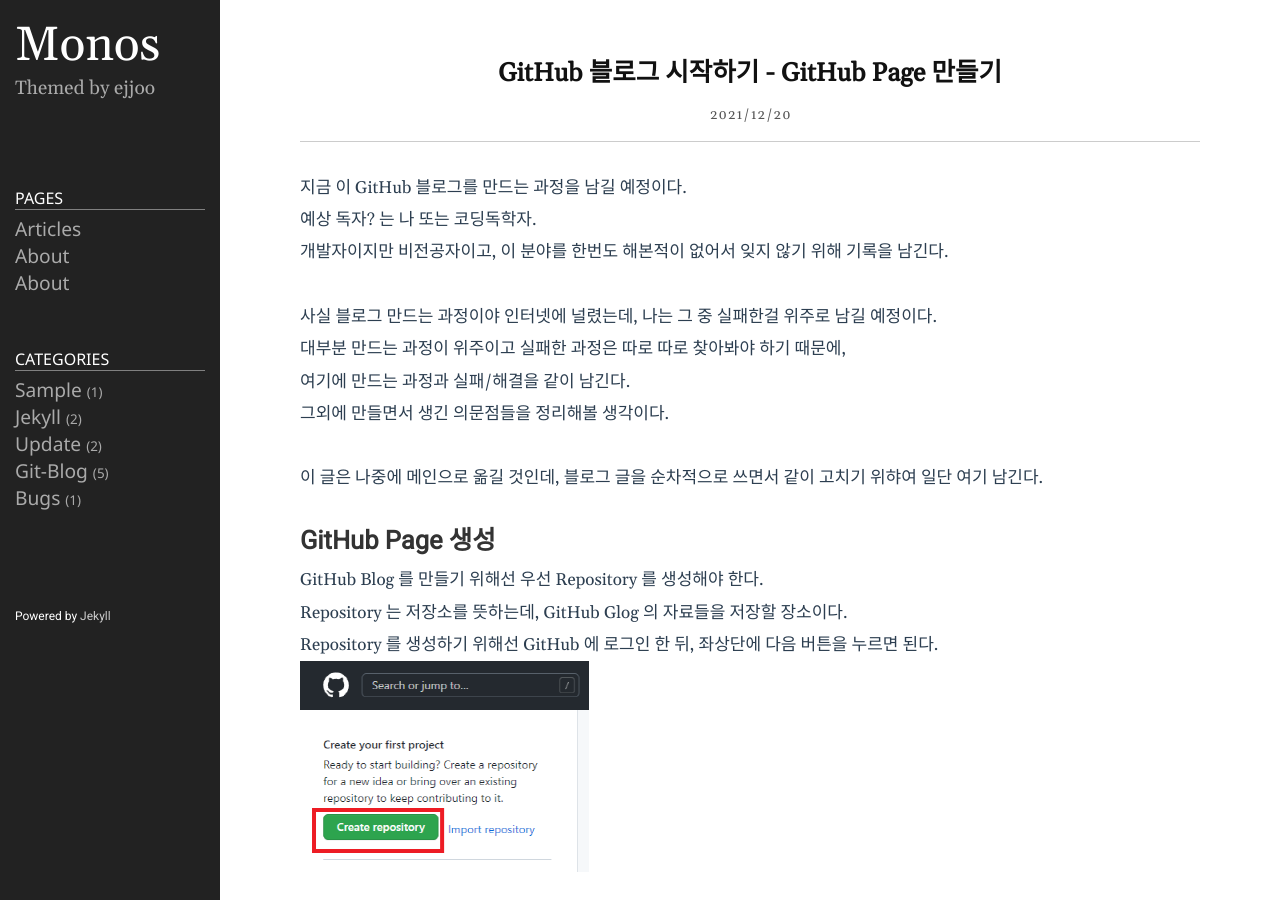
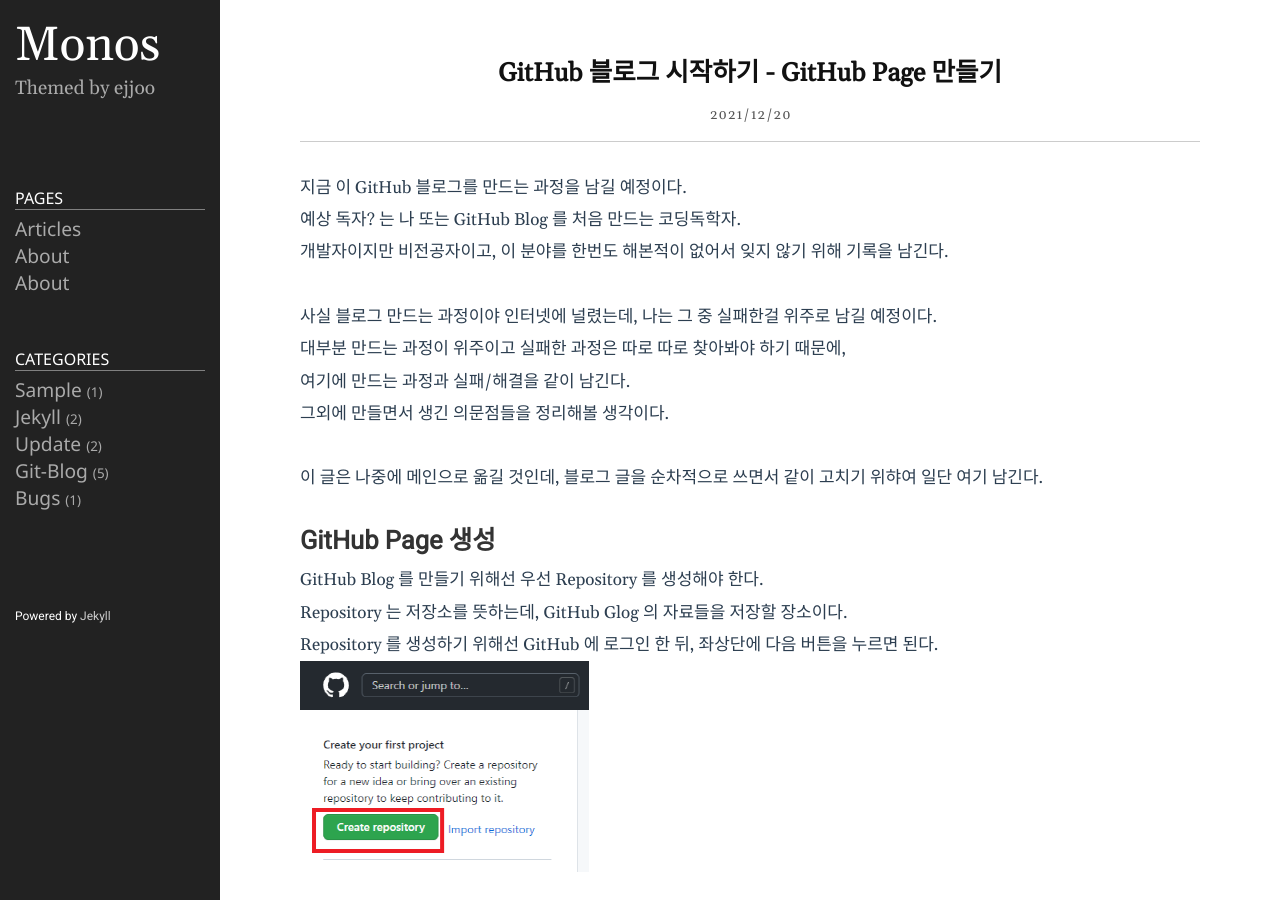
Before and after one commit to martinkang/martinkang.github.io, a Jekyll site: the page built from _posts/2021-12-20-blog-start-github.markdown, in a window 1280 px wide and 900 px high. Built offline with Jekyll 4.4.1, drawn with Linux system fonts in a browser that asks for light colours.

Commit message:
자잘한 수정
자잘한 수정

```diff
--- a/_posts/2021-12-20-blog-start-github.markdown
+++ b/_posts/2021-12-20-blog-start-github.markdown
@@ -6,7 +6,7 @@
 ---
 
 지금 이 GitHub 블로그를 만드는 과정을 남길 예정이다.
-예상 독자? 는 나 또는 코딩독학자.
+예상 독자? 는 나 또는 GitHub Blog 를 처음 만드는 코딩독학자.
 개발자이지만 비전공자이고, 이 분야를 한번도 해본적이 없어서  잊지 않기 위해 기록을 남긴다.
 <br>
 사실 블로그 만드는 과정이야 인터넷에 널렸는데, 나는 그 중 실패한걸 위주로 남길 예정이다.
--- a/_posts/2021-12-20-blog-start-jekyll.markdown
+++ b/_posts/2021-12-20-blog-start-jekyll.markdown
@@ -19,7 +19,7 @@
 - [jekyll 실행시 `require': cannot load such file -- webrick (LoadError). 가 발생한다.][준호-link]
 
 # 다음 주제
--[GitHub 블로그 시작하기 - 기본 설정하기.][config-link]
+- [GitHub 블로그 시작하기 - 기본 설정하기.][config-link]
 
 
 # 참고
```
